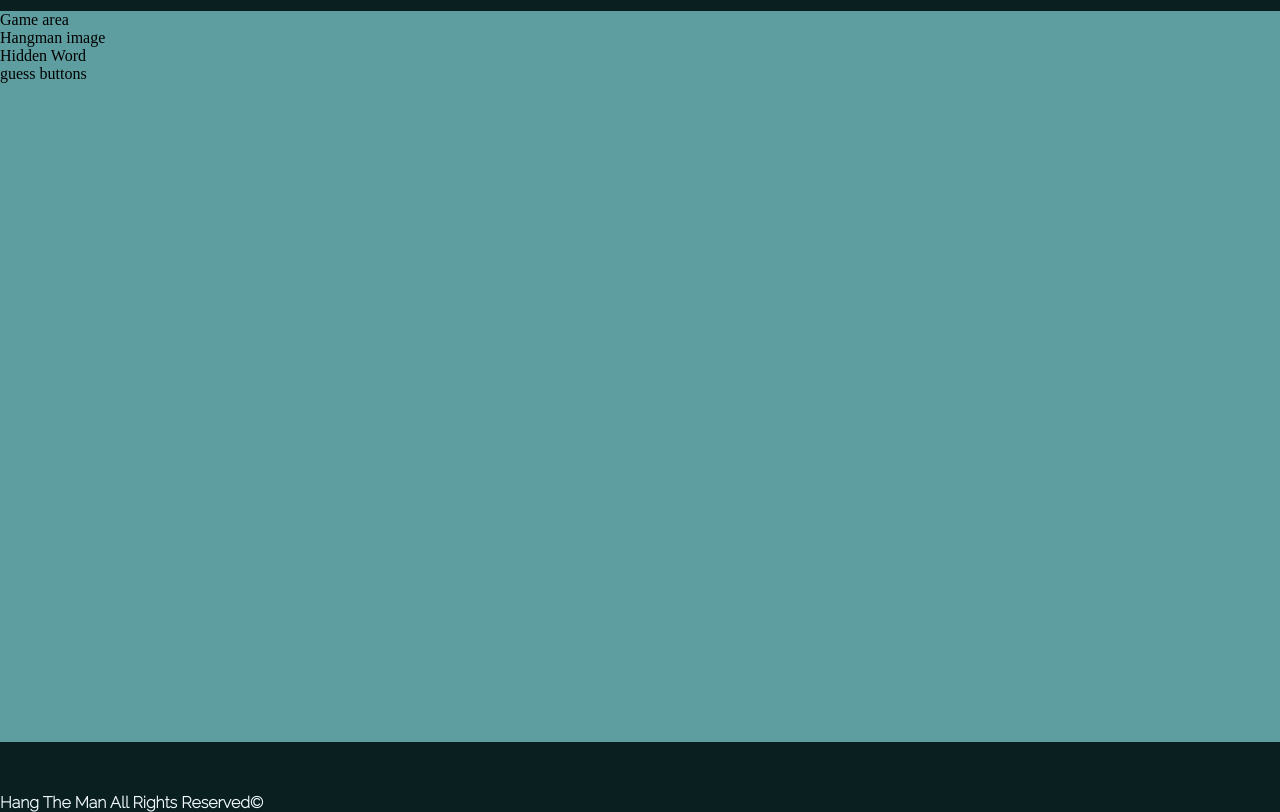
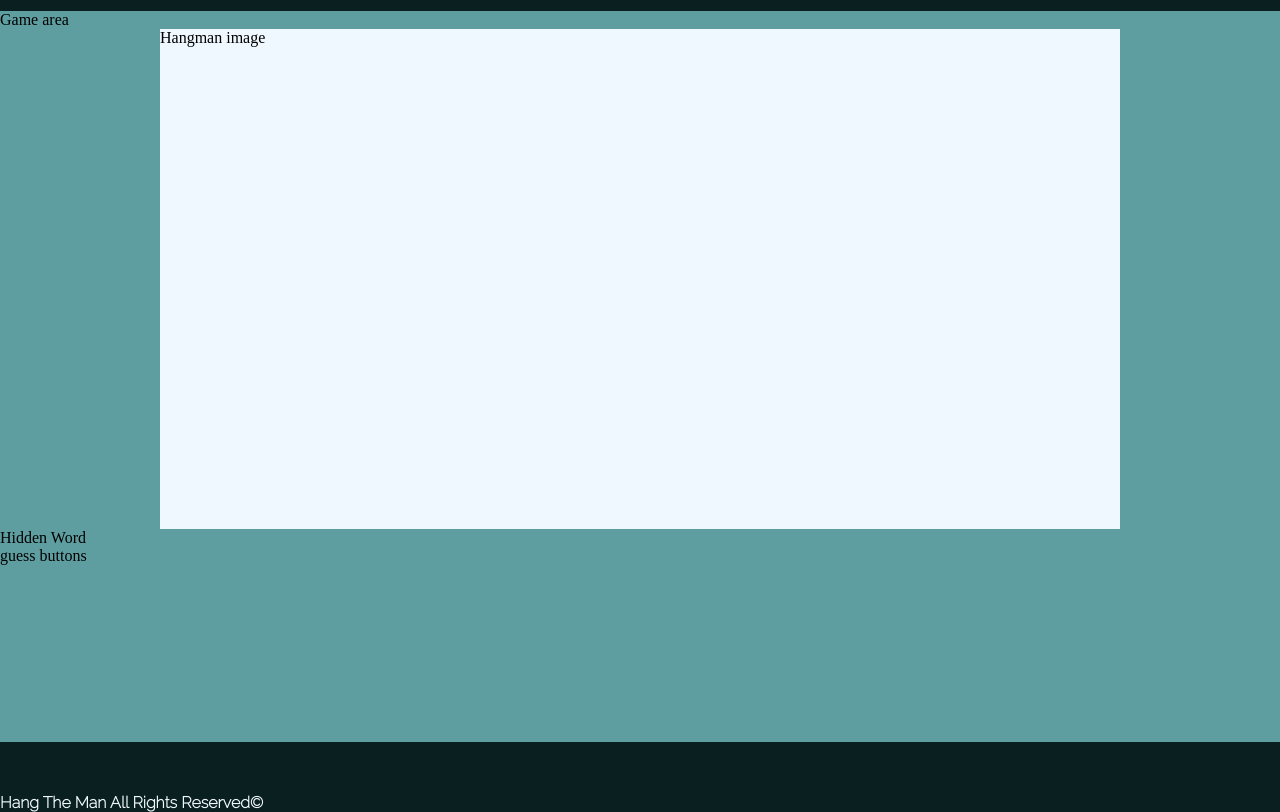
Before and after one commit to deklyn00/hang-the-man, a plain HTML site: page index.html in a window 1280 px wide. Shown: the part 119-931 px from the top of the page. Drawn offline with Linux system fonts and the light colour scheme; a web font is replaced by a local one.

Commit message:
creating hangman animation area

```diff
--- a/assets/css/styles.css
+++ b/assets/css/styles.css
@@ -36,7 +36,13 @@ header h1 {
     height:731px;
     background-color: cadetblue;
 }
-
+/*Hangman images*/
+#hangman_animation {
+    width:75%;
+    height: 500px;
+    margin: auto;
+    background-color: aliceblue;
+}
 /*Footer*/
 footer {
     font-family: 'Raleway', sans-serif;
```
